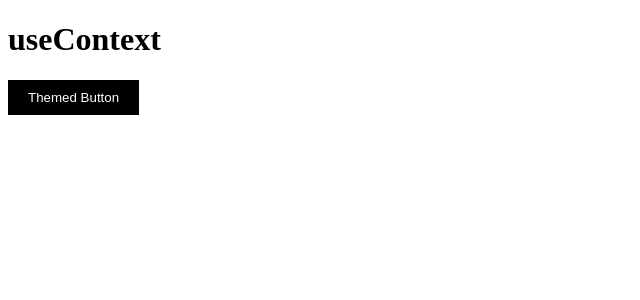
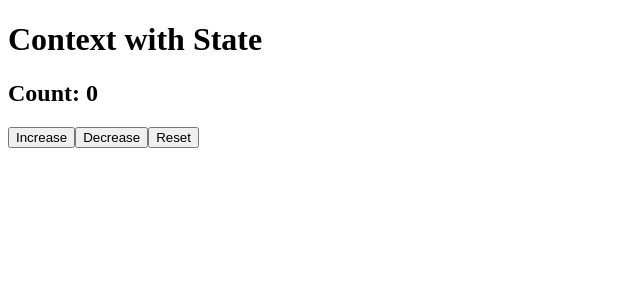
Before and after one commit to abdullahshabir31/React-Learning, a React (Vite) app: page / in a window 1280 px wide. Shown: the top 300 px of the page, without its empty margins (0-640 px from the left). Built offline with nearby package versions, Linux system fonts and the light colour scheme.

Commit message:
Add context with state example

```diff
--- /dev/null
+++ b/src/13-Context-API/03-context-with-state.jsx
@@ -0,0 +1,38 @@
+import { createContext, useContext, useState } from "react";
+
+const CounterContext = createContext();
+
+function CounterDisplay() {
+  const { count } = useContext(CounterContext);
+
+  return <h2>Count: {count}</h2>;
+}
+
+function CounterButtons() {
+  const { setCount } = useContext(CounterContext);
+
+  return (
+    <div>
+      <button onClick={() => setCount((count) => count + 1)}>Increase</button>
+
+      <button onClick={() => setCount((count) => count - 1)}>Decrease</button>
+
+      <button onClick={() => setCount(0)}>Reset</button>
+    </div>
+  );
+}
+
+function ContextWithState() {
+  const [count, setCount] = useState(0);
+
+  return (
+    <CounterContext.Provider value={{ count, setCount }}>
+      <h1>Context with State</h1>
+
+      <CounterDisplay />
+      <CounterButtons />
+    </CounterContext.Provider>
+  );
+}
+
+export default ContextWithState;
--- a/src/App.jsx
+++ b/src/App.jsx
@@ -1,7 +1,7 @@
-import UseContextExample from "./13-Context-API/02-use-context";
+import ContextWithState from "./13-Context-API/03-context-with-state";
 
 function App() {
-  return <UseContextExample />;
+  return <ContextWithState />;
 }
 
 export default App;
```
